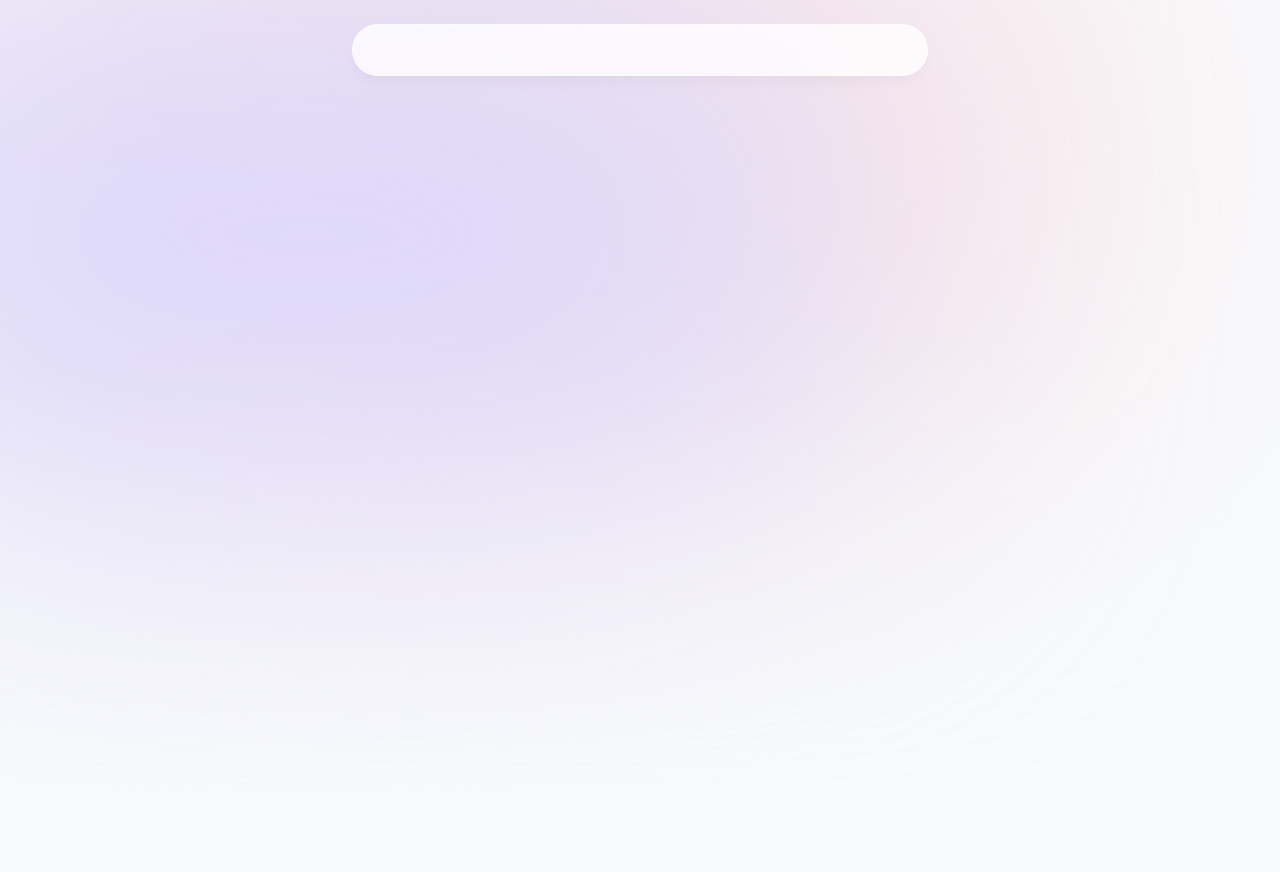
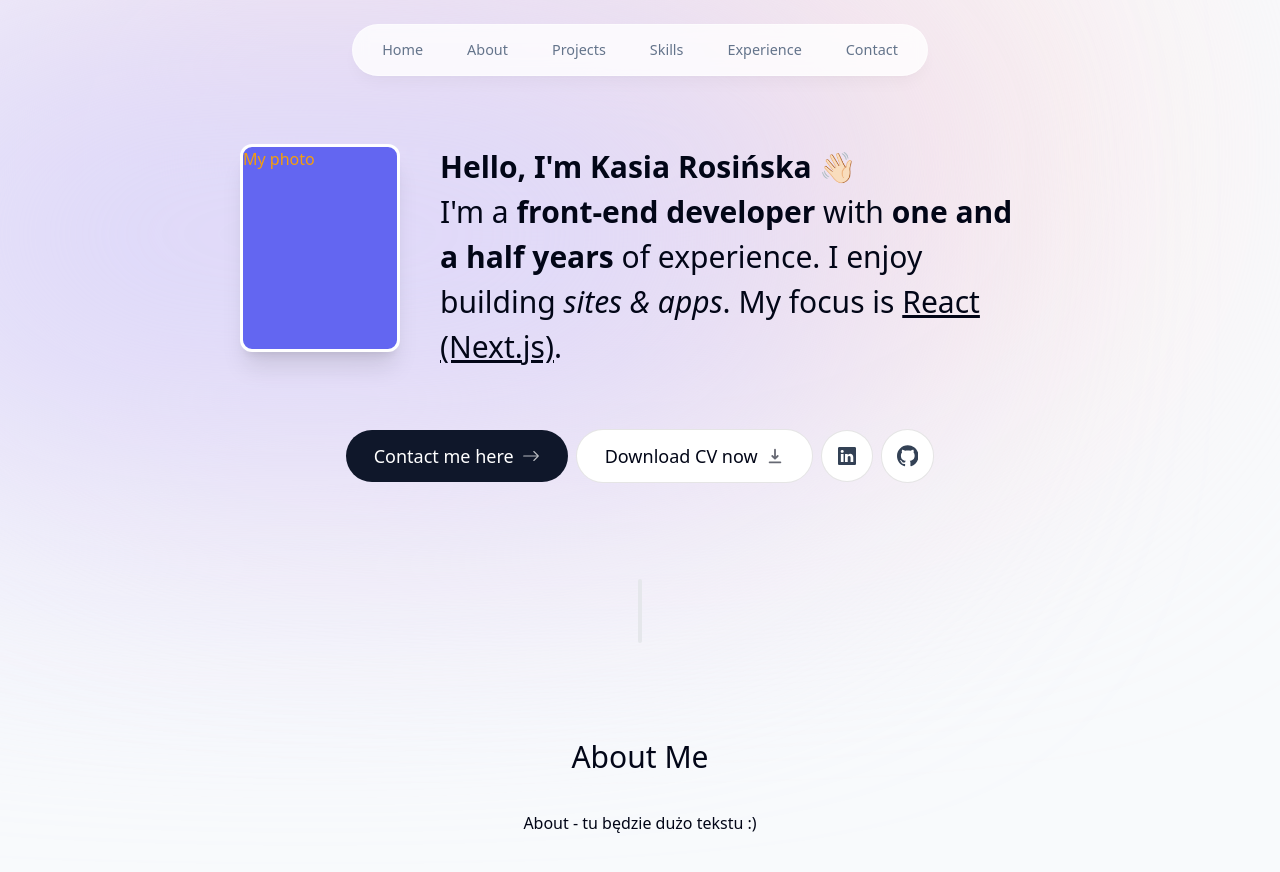
Before and after one commit to RosinskaK/PORTFOLIO_KR, a Next.js app: page / in a window 1280 px wide. Shown: the top 872 px of the page. Built offline with nearby package versions, Linux system fonts and the light colour scheme.

Commit message:
Intro component done and About me without a text yet

```diff
--- a/app/layout.tsx
+++ b/app/layout.tsx
@@ -28,7 +28,7 @@ export default function RootLayout({
   return (
     <html lang="en">
       <body
-        className={`${geistSans.variable} ${geistMono.variable} antialiased bg-slate-50 text-slate-950 relative h-[5000px]`}
+        className={`${geistSans.variable} ${geistMono.variable} antialiased bg-slate-50 text-slate-950 relative h-[5000px] pt-28 sm:pt-36`}
       >
         <div className="bg-[#fbe2e3] absolute top-[-6rem] right-[11rem] h-[31.25rem] w-[31.25rem] rounded-full blur-[9rem] sm:w-[68.75rem] -z-10"></div>
         <div className="bg-[#dbd7fb] absolute top-[-1rem] left-[-35rem] h-[31.25rem] w-[45rem] rounded-full blur-[9rem] sm:w-[68.75rem] md:left-[-33rem] lg:left[-28rem] xl:left-[-15rem] 2xl:left-[-5rem] -z-10"></div>
--- a/app/page.tsx
+++ b/app/page.tsx
@@ -1,9 +1,15 @@
 // import Image from "next/image";
+
+import About from "@/components/about";
+import Intro from "@/components/intro";
+import SectionDivider from "@/components/sectionDivider";
 
 export default function Home() {
   return (
-      <main className=" ">
-
+      <main className=" flex flex-col items-center px-4  ">
+        <Intro />
+        <SectionDivider />
+        <About />
       </main>
 
   );
--- /dev/null
+++ b/components/about.tsx
@@ -0,0 +1,22 @@
+"use client";
+
+import React from "react";
+import { motion } from "motion/react";
+import SectionHeading from "./sectionHeading";
+
+function About() {
+  return (
+    <motion.section
+      className="mb-28 max-w-[45rem] text-center leading-8 sm:mb-40 scroll-mt-28"
+      initial={{ opacity: 0, y: 100 }}
+      animate={{ opacity: 1, y: 0 }}
+      transition={{ delay: 0.175 }}
+      id="about"
+    >
+      <SectionHeading>About me</SectionHeading>
+      <p>About - tu będzie dużo tekstu :)</p>
+    </motion.section>
+  );
+}
+
+export default About;
--- a/components/header.tsx
+++ b/components/header.tsx
@@ -1,6 +1,8 @@
 "use client";
-import React from 'react'
+import React from "react";
 import { motion } from "motion/react";
+import { links } from "@/lib/data";
+import Link from "next/link";
 
 export default function Header() {
   return (
@@ -10,6 +12,25 @@ export default function Header() {
         initial={{ y: -100, x: "-50%", opacity: 0 }}
         animate={{ y: 0, x: "-50%", opacity: 1 }}
       ></motion.div>
+      <nav className="flex fixed top-[0.15rem] left-1/2 h-12 -translate-x-1/2 py-2 sm:top-[1.7rem] sm:h-[initial] sm:py-0">
+        <ul className="flex w-[22rem] flex-wrap items-center justify-center gap-y-1 text-[0.9rem] font-medium text-slate-500 sm:w-[initial] sm:flex-nowrap sm:gap-5">
+          {links.map((link) => (
+            <motion.li
+              key={link.hash}
+              className="h-3/4 flex items-center justify-center"
+              initial={{ y: -100, opacity: 0 }}
+              animate={{ y: 0, opacity: 1 }}
+            >
+              <Link
+                href={link.hash}
+                className="flex w-full items-center justify-center px-3 py-3 hover:text-gray-950 transition"
+              >
+                {link.name}
+              </Link>
+            </motion.li>
+          ))}
+        </ul>
+      </nav>
     </header>
   );
 }
--- /dev/null
+++ b/components/intro.tsx
@@ -0,0 +1,89 @@
+"use client";
+
+import React from "react";
+import { motion } from "motion/react";
+import Link from "next/link";
+import { BsArrowRight, BsLinkedin } from "react-icons/bs";
+import { HiDownload } from "react-icons/hi";
+import { SiGithub } from "react-icons/si";
+
+function Intro() {
+  return (
+    <section className="flex mb-28 max-w-[50rem] sm:mb-0 justify-center flex-col">
+      <div className="flex sm:flex-row flex-col">
+        <div className="flex justify-center">
+          <motion.div
+            initial={{ opacity: 0, scale: 0 }}
+            animate={{ opacity: 1, scale: 1 }}
+            transition={{ type: "tween", duration: 0.2 }}
+          >
+            <div className="w-40 h-52 bg-indigo-500 text-amber-500 border-[0.2rem] border-white object-cover rounded-xl shadow-xl">
+              My photo
+            </div>
+          </motion.div>
+        </div>
+        <motion.h1
+          className="mb-10 mt-4 sm:mt-0 px-4 text-2xl font-medium !leading-[1.5] sm:text-3xl sm:pl-10"
+          initial={{ opacity: 0, y: 100 }}
+          animate={{ opacity: 1, y: 0 }}
+        >
+          <span className="font-bold">Hello, I'm Kasia Rosińska 👋🏻</span>
+          <br />
+          I'm a <span className="font-bold">front-end developer</span> with{" "}
+          <span className="font-bold">one and a&nbsp;half years</span>{" "}
+          of&nbsp;experience. I&nbsp;enjoy building{" "}
+          <span className="italic">sites &&nbsp;apps</span>. My focus is{" "}
+          <span className="underline">React (Next.js)</span>.
+        </motion.h1>
+      </div>
+
+      <motion.div
+        className="flex flex-col sm:flex-row items-center justify-center gap-3 sm:gap-2 px-4 text-lg fint-medium sm:mt-5"
+        initial={{ opacity: 0, y: 100 }}
+        animate={{ opacity: 1, y: 0 }}
+        transition={{
+          delay: 0.1,
+        }}
+      >
+        <Link
+          href="#contact"
+          className="group bg-slate-900 text-white px-7 py-3 flex items-center gap-2 rounded-full outline-none focus:scale-[1.03]
+          hover:scale-105 hover:bg-slate-950 active:scale-105 transition whitespace-nowrap"
+        >
+          Contact me here{" "}
+          <BsArrowRight className="opacity-70 group-hover:translate-x-1 transition" />
+        </Link>
+        <a
+          className="group bg-white px-7 py-3 flex items-center gap-2 rounded-full outline-none focus:scale-105 hover:scale-105
+        active:scale-[1.03] transition cursor-pointer border border-black/10 dark:bg-white/10 whitespace-nowrap"
+          href="/CV.pdf"
+          download
+        >
+          Download CV now{" "}
+          <HiDownload className="opacity-60 group-hover:translate-y-1 transition" />
+        </a>
+        <div className="flex flex-row justify-center items-center gap-2 text-lg">
+          <a
+            className="bg-white p-4 text-slate-700 hover:text-slate-950 flex items-center gap-2 rounded-full focus:scale-[1.15]
+              hover:scale-[1.15] active:scale-105 transition cursor-pointer  dark:bg-white/10 dark:text-white/60 border border-black/10"
+            href="https://www.linkedin.com/in/katarzyna-rosinska/"
+            target="_blank"
+          >
+            <BsLinkedin />
+          </a>
+          <a
+            className="bg-white p-[15px] text-slate-700 hover:text-slate-950 flex items-center gap-2 rounded-full focus:scale-[1.15]
+              hover:scale-[1.15] active:scale-105 transition cursor-pointer dark:bg-white/10 dark:text-white/60 text-[1.35rem]
+              border border-black/10"
+            href="https://github.com/RosinskaK"
+            target="_blank"
+          >
+            <SiGithub />
+          </a>
+        </div>
+      </motion.div>
+    </section>
+  );
+}
+
+export default Intro;
--- /dev/null
+++ b/components/sectionDivider.tsx
@@ -0,0 +1,17 @@
+"use client";
+
+import React from "react";
+import { motion } from "motion/react";
+
+function SectionDivider() {
+  return (
+    <motion.div
+      className="bg-gray-200 my-24 h-16 w-1 rounded-full hidden sm:block dark:bg-opacity-20"
+      initial={{ opacity: 0, y: 100 }}
+      animate={{ opacity: 1, y: 0 }}
+      transition={{ delay: 0.2 }}
+    ></motion.div>
+  );
+}
+
+export default SectionDivider;
--- /dev/null
+++ b/components/sectionHeading.tsx
@@ -0,0 +1,15 @@
+import React from 'react'
+
+type SectionHeadingProps = {
+  children: React.ReactNode;
+};
+
+function SectionHeading( {children}: SectionHeadingProps) {
+  return (
+    <h2 className="text-3xl font-medium capitalize mb-8 text-center">
+      {children}
+    </h2>
+  );
+}
+
+export default SectionHeading;
--- a/lib/data.ts
+++ b/lib/data.ts
@@ -2,9 +2,9 @@ import React from "react";
 import { CgWorkAlt } from "react-icons/cg";
 import { FaReact } from "react-icons/fa";
 import { LuGraduationCap } from "react-icons/lu";
-import corpcommentImg from "@/public/corpcomment.png";
-import rmtdevImg from "@/public/rmtdev.png";
-import wordanalyticsImg from "@/public/wordanalytics.png";
+//import corpcommentImg from "@/public/corpcomment.png";
+//import rmtdevImg from "@/public/rmtdev.png";
+//import wordanalyticsImg from "@/public/wordanalytics.png";
 
 export const links = [
   {
@@ -66,21 +66,21 @@ export const projectsData = [
     description:
       "I worked as a full-stack developer on this startup project for 2 years. Users can give public feedback to companies.",
     tags: ["React", "Next.js", "MongoDB", "Tailwind", "Prisma"],
-    imageUrl: corpcommentImg,
+    // imageUrl: corpcommentImg,
   },
   {
     title: "rmtDev",
     description:
       "Job board for remote developer jobs. I was the front-end developer. It has features like filtering, sorting and pagination.",
     tags: ["React", "TypeScript", "Next.js", "Tailwind", "Redux"],
-    imageUrl: rmtdevImg,
+    // imageUrl: rmtdevImg,
   },
   {
     title: "Word Analytics",
     description:
       "A public web app for quick analytics on text. It shows word count, character count and social media post limits.",
     tags: ["React", "Next.js", "SQL", "Tailwind", "Framer"],
-    imageUrl: wordanalyticsImg,
+    // imageUrl: wordanalyticsImg,
   },
 ] as const;
 
```
Also changed, not shown: .eslintrc.json, 1 other file (tests, documents, lock files or other folders).
